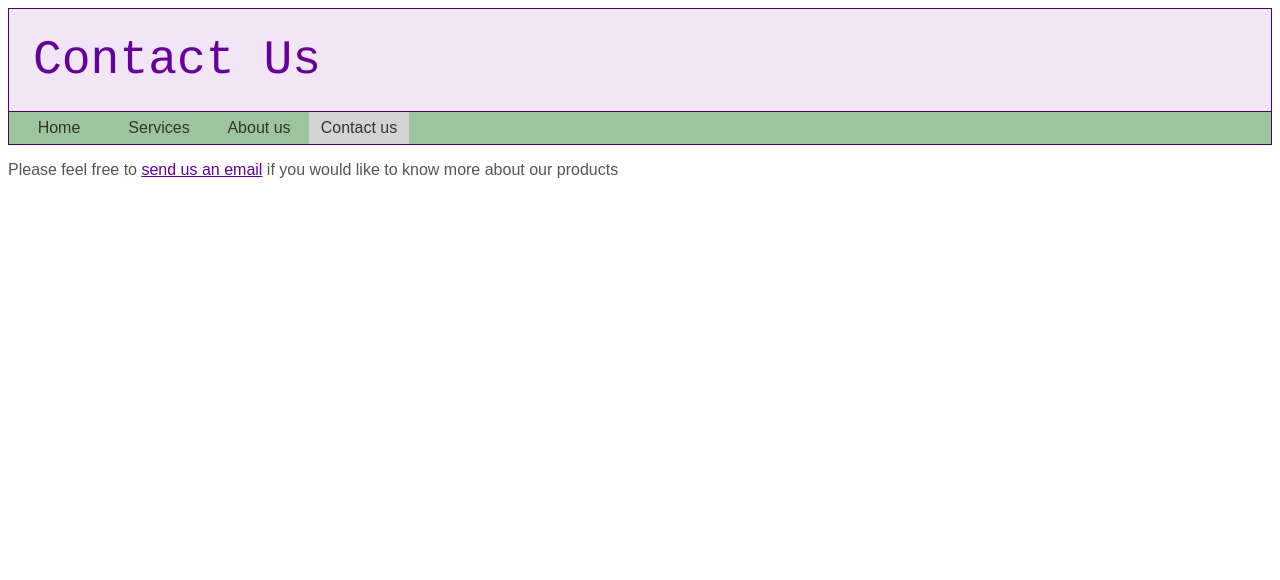
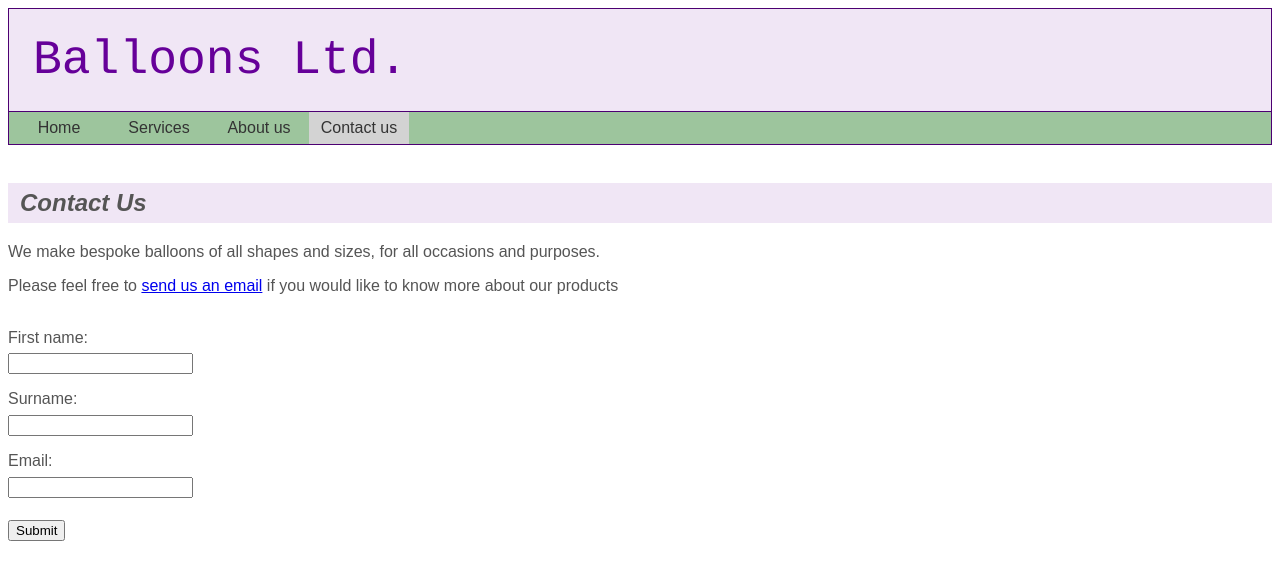
Before and after one commit to alxsth/balloons, a plain HTML site: page contact-us.html in a window 1280 px wide. Drawn offline with Linux system fonts and the light colour scheme.

Commit message:
Add contact form, and navbar css transition

```diff
--- a/contact-us.html
+++ b/contact-us.html
@@ -8,13 +8,37 @@
     <title>Contact Us</title>
 </head>
 <body>
-    <h1>Contact Us</h1>
+    <h1>Balloons Ltd.</h1>
     <ul class="navigation">
         <li><a href="index.html">Home</a></li>
         <li><a href="services.html">Services</a></li>
         <li><a href="about-us.html">About us</a></li>
         <li><a class="active" href="contact-us.html">Contact us</a></li>
     </ul>
+    <br>
+
+    <h2>Contact Us</h2>
+    <p>We make bespoke balloons of all shapes and sizes, for all occasions and purposes.</p>
     <p>Please feel free to <a href="mailto:balloons@example.com">send us an email</a> if you would like to know more about our products</p>
+
+    <br>
+
+    <form method="post">
+        <div class="form-control">
+            <label for="first-name">First name:</label><br>
+            <input type="text" name="first-name" id="first-name" required><br>
+        </div>
+        <div class="form-control">
+            <label for="last-name">Surname:</label><br>
+            <input type="text" name="surname" id="surname" required><br>
+        </div>
+        <div class="form-control">
+            <label for="email">Email:</label><br>
+            <input type="email" id="email" required><br>
+        </div>
+        <div class="form-control">
+            <input type="submit">
+        </div>
+    </form>
 </body>
 </html>
--- a/css/style.css
+++ b/css/style.css
@@ -38,16 +38,8 @@ ul {
     list-style-type: square;
 }
 
-a {
-    color: #609;
-}
-
 a:visited {
     color: #876399;
-}
-
-a:hover {
-    color: #339900;
 }
 
 .introduction {
@@ -73,24 +65,43 @@ a:hover {
 }
 
 .navigation > li > a {
+    color: #609;
     display: flex;
     align-items: center;
     justify-content: center;
     text-decoration: none;
     color: #333;
     height: 100%;
-    transition: background-color 0.3s ease;
+    /* Transition that activate nav button highlight on hover and when using a tab
+    to navigate a website */
+    transition: all .5s ease-in-out;
 }
 
 .navigation > li > a:visited {
     color: #609;
 }
 
-.navigation > li > a:hover {
+.navigation > li > a:hover, a:focus {
     background-color: rgb(187, 222, 187);
-    /* display: block; */
 }
 
 .active {
     background-color: lightgray;
 }
+
+.active:hover, .active:focus {
+    background-color: lightgray;
+}
+
+form {
+    display: flex;
+    flex-direction: column;
+}
+
+.form-control {
+    margin-bottom: 1em;
+}
+
+input {
+    margin-top: .5em;
+}
```
